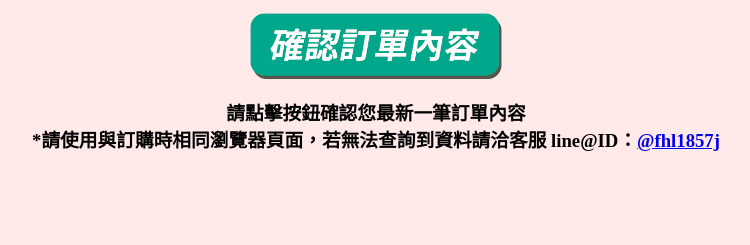
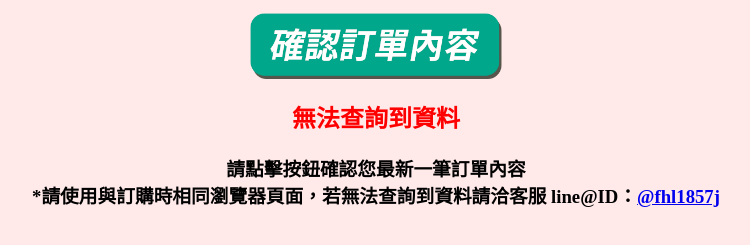
Before and after one commit to VIAGE-LP/MypageC, a plain HTML site: page index.html in a window 1280 px wide. Both pictures are taken after a click on the picture 639 px from the left and 56 px from the top of the page. Shown: the part 11-256 px from the top of the page, without its empty margins (264-1014 px from the left). Drawn offline with nearby package versions, Linux system fonts and the light colour scheme.

Commit message:
20220302_add err

```diff
--- a/css/style.css
+++ b/css/style.css
@@ -18,6 +18,11 @@ html,body{
     text-align: center;
 }
 
+.err{
+    text-align: center;
+    color:red;
+}
+
 @media (max-width: 768px) {
     #logo{
         width: 50%;
--- a/index.html
+++ b/index.html
@@ -12,6 +12,7 @@
 <body>
     <img id="logo" src="img/logo.svg" alt="">
     <img id="Mypage_link" src="img/Mypage_link.png" alt="" style="cursor:pointer;">
+    <h2 style="display:none" class="err">無法查詢到資料</h2>
     <h3 class="text">請點擊按鈕確認您最新一筆訂單內容<br>
     *請使用與訂購時相同瀏覽器頁面，若無法查詢到資料請洽客服 line@ID：<a href="https://line.me/R/ti/p/%40fhl1857j"
             target="_blank">@fhl1857j</a></h3>
@@ -23,9 +24,9 @@
             e.preventDefault();
             // 從localStorage取出order_token
             let orderToken = JSON.parse(localStorage.getItem('orderData'));
-
             if (!orderToken) {
-                return;
+                $(".err").attr("style","display:block;");
+                // return;
             } else {
                 orderToken = orderToken.order_token;
                 // 用order_token去開Mypage
@@ -33,6 +34,7 @@
             }
         });
     </script>
+    <!-- {"order_id":300139202,"data":{"order_id":300139208,"lp_param_ga1":"null","lp_param_ga2":"null","lp_param_ga3":"null","promotion_code":"vg01b","payment_total":1360,"currency":"TWD","products":[{"product_code":"4560449973175","product_name":"Viage晚安立體美型內衣 輕裸天空藍-S","quantity":1,"price":1360}],"name01":"測試","name02":"測試","customer_id":20047626,"shipping_date":"2022/02/26","regular_flag":0,"change_to_regular_enable":true,"update_order_enable":true,"append_item_enable":true,"change_to_not_regular_enable":true},"result":0,"order_token":"ad83249cee539f181c0f2eb1d492a8aef56636facd1b9d7bac4e828b9bc0ef6260415960d5169520"}  -->
 </body>
 
 </html>
```
